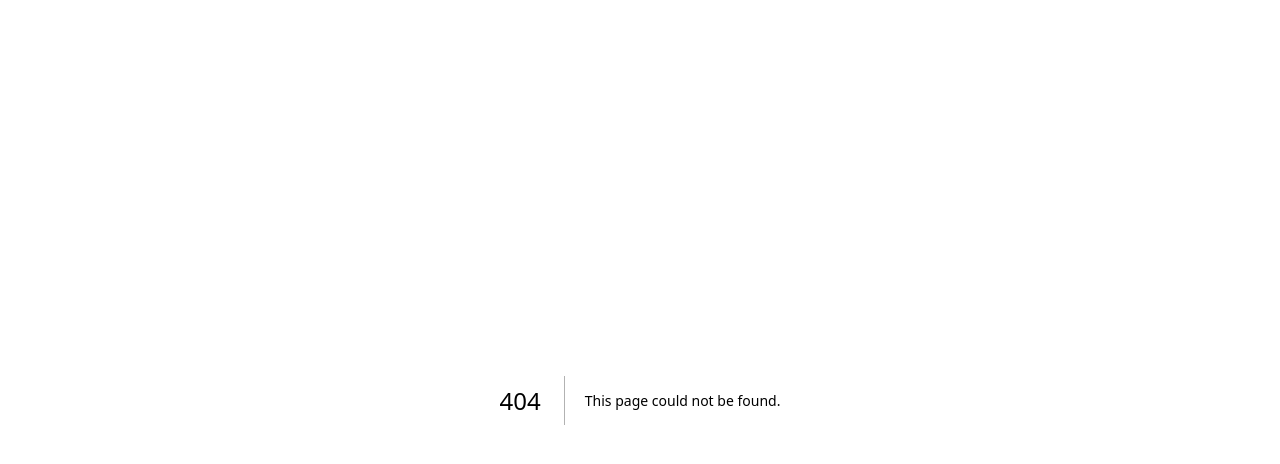
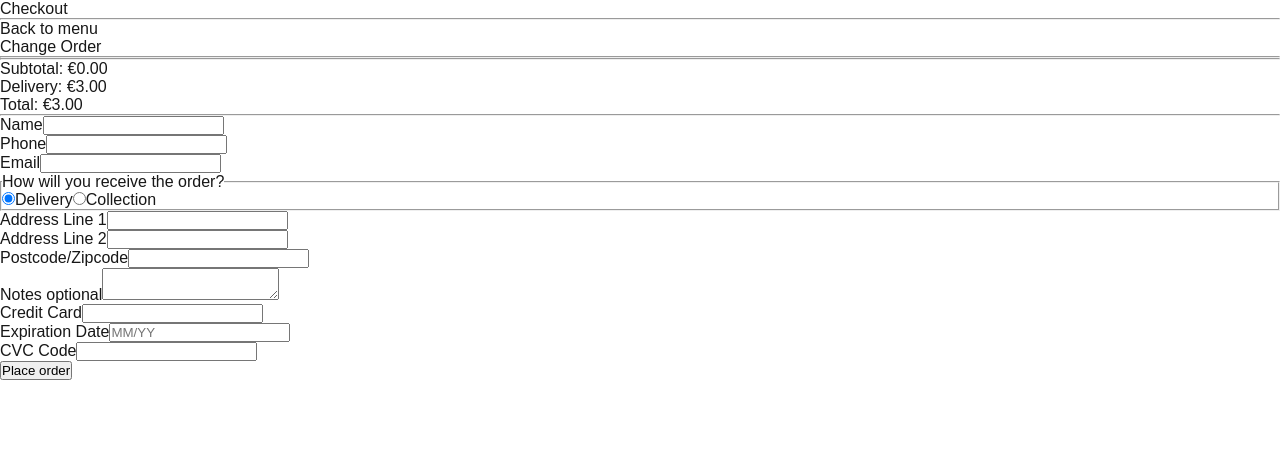
Before and after one commit to kerryboyko/foodhub-test, a Next.js app: page /checkout in a window 1280 px wide. Before the commit this address had no page. Shown: the top 464 px of the page. Built offline with nearby package versions, Linux system fonts and the light colour scheme.

Commit message:
feat - checkout: Not complete - safety commit. Needs testing

```diff
--- /dev/null
+++ b/src/app/checkout/CheckoutForm.tsx
@@ -0,0 +1,193 @@
+'use client';
+
+import { useForm, useWatch } from 'react-hook-form';
+import { zodResolver } from '@hookform/resolvers/zod';
+import { CheckoutSchema } from '@/schemas/checkout';
+import type { CheckoutFormData } from '@/schemas/checkout';
+import { useCartStore } from '@/stores/cartStore';
+import { DELIVERY_WAIVER_MINIMUM, DELIVERY_FEE_CENTS } from '@/data/constants';
+import DeliveryFeeDisplay from './DeliveryFeeDisplay';
+
+export default function CheckoutForm() {
+  const itemIds = useCartStore((state) => state.itemIds);
+  const itemsById = useCartStore((state) => state.itemsById);
+  const items = itemIds.map((id) => itemsById[id]).filter(Boolean);
+
+  const subtotalCents = useCartStore((state) => state.subtotalCents());
+  // const clearCart = useCartStore((state) => state.clearCart);
+
+  const {
+    register,
+    handleSubmit,
+    control,
+    formState: { errors, isSubmitting }
+  } = useForm<CheckoutFormData>({
+    resolver: zodResolver(CheckoutSchema),
+    mode: 'onBlur',
+    defaultValues: {
+      fulfilmentType: 'delivery'
+    }
+  });
+
+  // useWatch is used here because we are using
+  // React Compiler. the normal 'watch' can't be memoized
+  // without leading to stale UI.
+  const fulfilmentType = useWatch({
+    control,
+    name: 'fulfilmentType'
+  });
+  const deliveryChargeCents =
+    fulfilmentType === 'delivery' && subtotalCents < DELIVERY_WAIVER_MINIMUM
+      ? DELIVERY_FEE_CENTS
+      : 0;
+
+  const doHandleSubmit = handleSubmit(async (data: CheckoutFormData) => {
+    const orderData = {
+      items: items.map((item) => ({
+        id: item.id,
+        name: item.name,
+        priceCents: item.priceCents,
+        quantity: item.quantity
+      })),
+      subtotalCents,
+      deliveryChargeCents,
+      totalCents: subtotalCents + deliveryChargeCents
+    };
+    await new Promise((resolve) => setTimeout(resolve, 800));
+    console.log('Fake checkout submitted:', { data, order: orderData }); // codesmell. Replace with real submission logic.
+    // clearCart();
+  });
+
+  return (
+    <>
+      <div>Subtotal: €{(subtotalCents / 100).toFixed(2)}</div>
+      <DeliveryFeeDisplay
+        fulfillmentType={fulfilmentType}
+        subtotalCents={subtotalCents}
+      />
+      <div>
+        Total: €{((subtotalCents + deliveryChargeCents) / 100).toFixed(2)}
+      </div>
+      <hr />
+      <form onSubmit={doHandleSubmit}>
+        <div>
+          <label htmlFor="name">Name</label>
+          <input id="name" type="text" {...register('name')} />
+          {errors.name && <p>{errors.name.message}</p>}
+        </div>
+
+        <div>
+          <label htmlFor="phone">Phone</label>
+          <input id="phone" type="tel" {...register('phone')} />
+          {errors.phone && <p>{errors.phone.message}</p>}
+        </div>
+
+        <div>
+          <label htmlFor="email">Email</label>
+          <input id="email" type="email" {...register('email')} />
+          {errors.email && <p>{errors.email.message}</p>}
+        </div>
+
+        <fieldset>
+          <legend>How will you receive the order?</legend>
+
+          <label>
+            <input
+              type="radio"
+              value="delivery"
+              {...register('fulfilmentType')}
+            />
+            Delivery
+          </label>
+
+          <label>
+            <input
+              type="radio"
+              value="collection"
+              {...register('fulfilmentType')}
+            />
+            Collection
+          </label>
+
+          {errors.fulfilmentType && <p>{errors.fulfilmentType.message}</p>}
+        </fieldset>
+
+        {fulfilmentType === 'delivery' && (
+          <>
+            <div>
+              <label htmlFor="addressLine1">Address Line 1</label>
+              <input
+                id="addressLine1"
+                type="text"
+                {...register('addressLine1')}
+              />
+              {errors.addressLine1 && <p>{errors.addressLine1.message}</p>}
+            </div>
+
+            <div>
+              <label htmlFor="addressLine2">Address Line 2</label>
+              <input
+                id="addressLine2"
+                type="text"
+                {...register('addressLine2')}
+              />
+              {errors.addressLine2 && <p>{errors.addressLine2.message}</p>}
+            </div>
+
+            <div>
+              <label htmlFor="postcode">Postcode/Zipcode</label>
+              <input id="postcode" type="text" {...register('postcode')} />
+              {errors.postcode && <p>{errors.postcode.message}</p>}
+            </div>
+          </>
+        )}
+
+        <div>
+          <label htmlFor="notes">Notes optional</label>
+          <textarea id="notes" {...register('notes')} />
+          {errors.notes && <p>{errors.notes.message}</p>}
+        </div>
+
+        <div>
+          <label htmlFor="creditCard">Credit Card</label>
+          <input
+            id="creditCard"
+            type="text"
+            inputMode="numeric"
+            autoComplete="cc-number"
+            {...register('creditCard')}
+          />
+          {errors.creditCard && <p>{errors.creditCard.message}</p>}
+        </div>
+
+        <div>
+          <label htmlFor="ccExpiration">Expiration Date</label>
+          <input
+            id="ccExpiration"
+            type="text"
+            placeholder="MM/YY"
+            autoComplete="cc-exp"
+            {...register('ccExpiration')}
+          />
+          {errors.ccExpiration && <p>{errors.ccExpiration.message}</p>}
+        </div>
+
+        <div>
+          <label htmlFor="ccCVCcode">CVC Code</label>
+          <input
+            id="ccCVCcode"
+            type="text"
+            inputMode="numeric"
+            autoComplete="cc-csc"
+            {...register('ccCVCcode')}
+          />
+          {errors.ccCVCcode && <p>{errors.ccCVCcode.message}</p>}
+        </div>
+
+        <button type="submit" disabled={isSubmitting}>
+          {isSubmitting ? 'Placing order...' : 'Place order'}
+        </button>
+      </form>
+    </>
+  );
+}
--- /dev/null
+++ b/src/app/checkout/DeliveryFeeDisplay.tsx
@@ -0,0 +1,18 @@
+import { DELIVERY_FEE_CENTS, DELIVERY_WAIVER_MINIMUM } from '@/data/constants';
+import { CheckoutFormData } from '@/schemas/checkout';
+
+export default function DeliveryFeeDisplay({
+  fulfillmentType,
+  subtotalCents
+}: {
+  fulfillmentType: CheckoutFormData['fulfilmentType'];
+  subtotalCents: number;
+}) {
+  if (fulfillmentType !== 'delivery') {
+    return null;
+  }
+  if (subtotalCents >= DELIVERY_WAIVER_MINIMUM) {
+    return `This order qualifies for free delivery!`;
+  }
+  return `Delivery: €${(DELIVERY_FEE_CENTS / 100).toFixed(2)}`;
+}
--- /dev/null
+++ b/src/app/checkout/OrderSummary.tsx
@@ -0,0 +1,25 @@
+'use client';
+import { useCartStore } from '@/stores/cartStore';
+
+export default function OrderSummary() {
+  const itemIds = useCartStore((state) => state.itemIds);
+  const itemsById = useCartStore((state) => state.itemsById);
+  const items = itemIds.map((id) => itemsById[id]).filter(Boolean);
+
+  return (
+    <main>
+      <>
+        {items.map((item) => (
+          <div key={item.id}>
+            <h2>{item.name}</h2>
+            <p>Quantity: {item.quantity}</p>
+            <p>
+              Price: €{((item.priceCents * item.quantity) / 100).toFixed(2)}
+            </p>
+          </div>
+        ))}
+        <hr />
+      </>
+    </main>
+  );
+}
--- /dev/null
+++ b/src/app/checkout/page.tsx
@@ -0,0 +1,25 @@
+import Link from 'next/link';
+import OrderSummary from './OrderSummary';
+import CheckoutForm from './CheckoutForm';
+
+export default async function CartPage() {
+  return (
+    <main>
+      <>
+        <div>Checkout</div>
+        <hr />
+        <div>
+          <div>
+            <Link href="/menu">Back to menu</Link>
+          </div>
+          <div>
+            <Link href="/cart">Change Order</Link>
+          </div>
+          <hr />
+          <OrderSummary />
+          <CheckoutForm />
+        </div>
+      </>
+    </main>
+  );
+}
--- /dev/null
+++ b/src/data/constants.ts
@@ -0,0 +1,3 @@
+export const DELIVERY_FEE_CENTS = 300;
+
+export const DELIVERY_WAIVER_MINIMUM = 2000;
--- /dev/null
+++ b/src/schemas/checkout.ts
@@ -0,0 +1,61 @@
+import { z } from 'zod';
+
+export const CheckoutSchema = z
+  .object({
+    name: z.string().min(1, 'Name is required'),
+    phone: z.string().min(1, 'Phone is required'),
+    email: z.string().email('Enter a valid email'),
+    fulfilmentType: z.enum(['delivery', 'collection']),
+    addressLine1: z.string().optional(),
+    addressLine2: z.string().optional(),
+    postcode: z.string().optional(),
+    notes: z.string().optional(),
+    creditCard: z.string().optional(),
+    ccExpiration: z.string().optional(),
+    ccCVCcode: z.string().optional()
+  })
+  .superRefine((data, ctx) => {
+    if (data.fulfilmentType === 'delivery') {
+      if (!data.addressLine1) {
+        ctx.addIssue({
+          code: 'custom',
+          path: ['addressLine1'],
+          message: 'Address is required for delivery'
+        });
+      }
+
+      if (!data.postcode) {
+        ctx.addIssue({
+          code: 'custom',
+          path: ['postcode'],
+          message: 'Postcode is required for delivery'
+        });
+      }
+    }
+
+    if (!data.creditCard) {
+      ctx.addIssue({
+        code: 'custom',
+        path: ['creditCard'],
+        message: 'Card number is required'
+      });
+    }
+
+    if (!data.ccExpiration) {
+      ctx.addIssue({
+        code: 'custom',
+        path: ['ccExpiration'],
+        message: 'Expiration date is required'
+      });
+    }
+
+    if (!data.ccCVCcode) {
+      ctx.addIssue({
+        code: 'custom',
+        path: ['ccCVCcode'],
+        message: 'CVC is required'
+      });
+    }
+  });
+
+export type CheckoutFormData = z.infer<typeof CheckoutSchema>;
```
